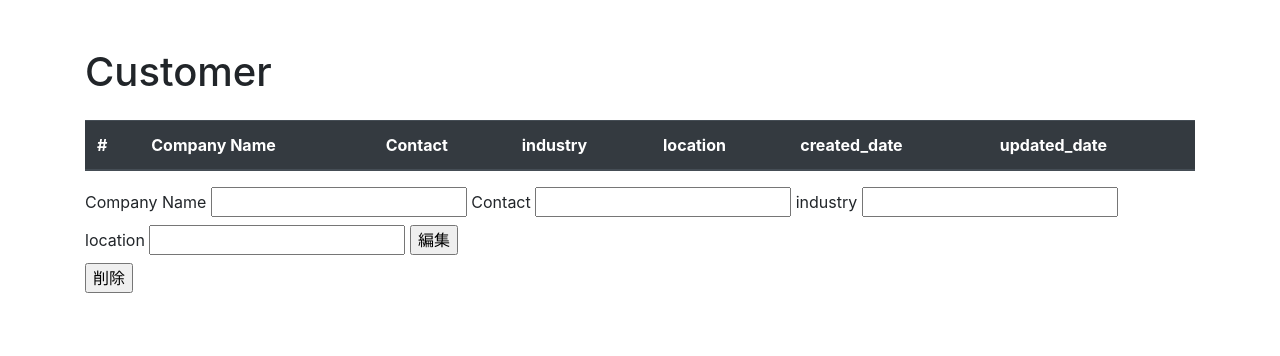
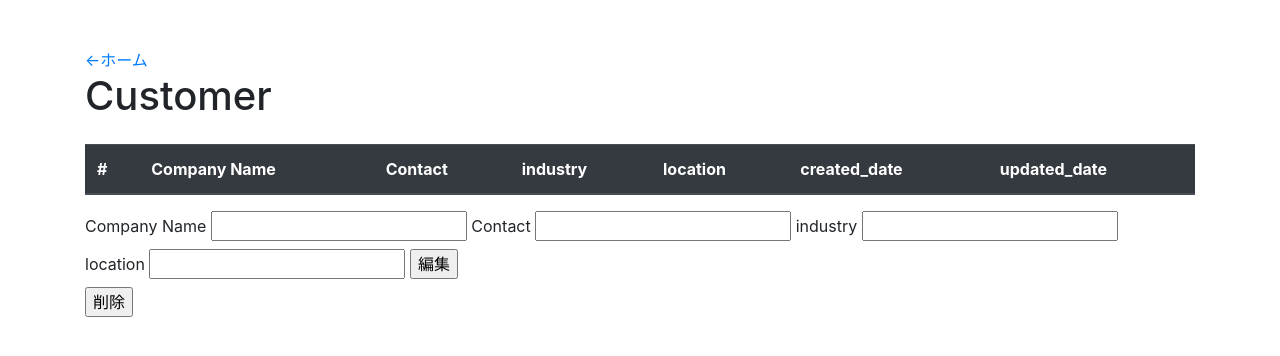
Before and after one commit to tomokitaniguchi/JavaMarathon, a website: page src/web/customer/detail.html in a window 1280 px wide. Drawn offline with nearby package versions, Linux system fonts and the light colour scheme.

Commit message:
update detail.html

```diff
--- a/src/web/customer/detail.html
+++ b/src/web/customer/detail.html
@@ -9,6 +9,7 @@
   </head>
   <body>
     <div class="container mt-5">
+      <a href="./index.html">←ホーム</a>
       <h1 class="mb-4">Customer</h1>
       <table class="table table-striped">
         <thead class="thead-dark">
```
